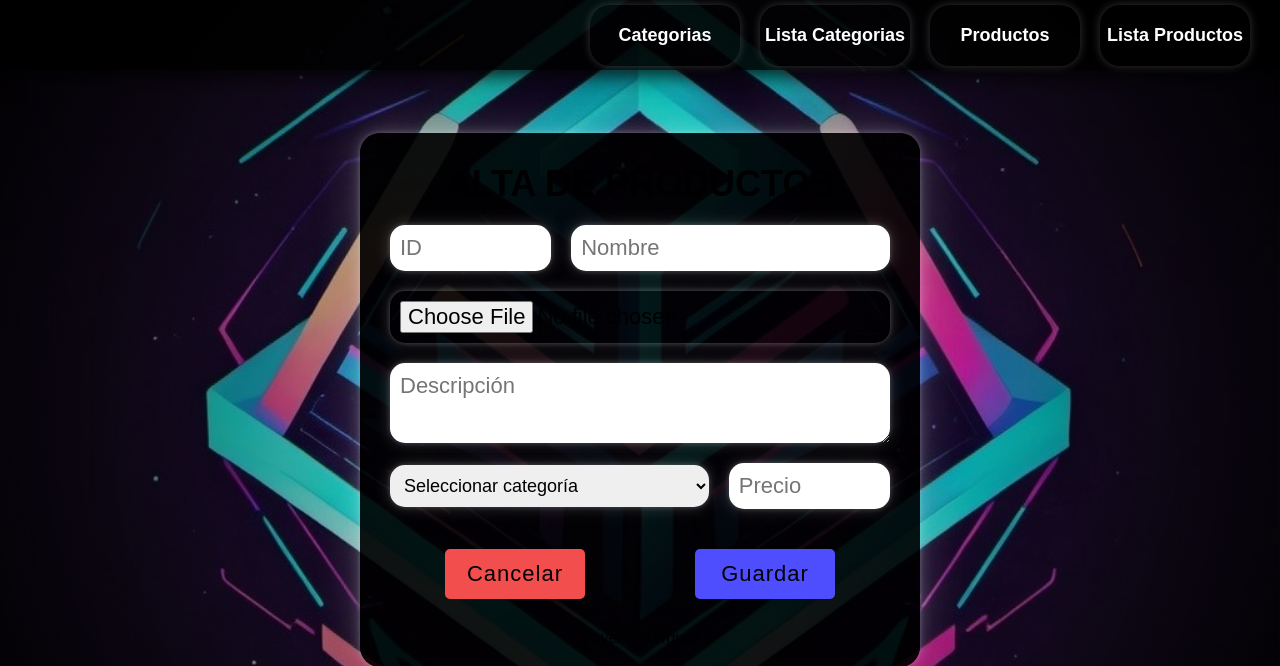
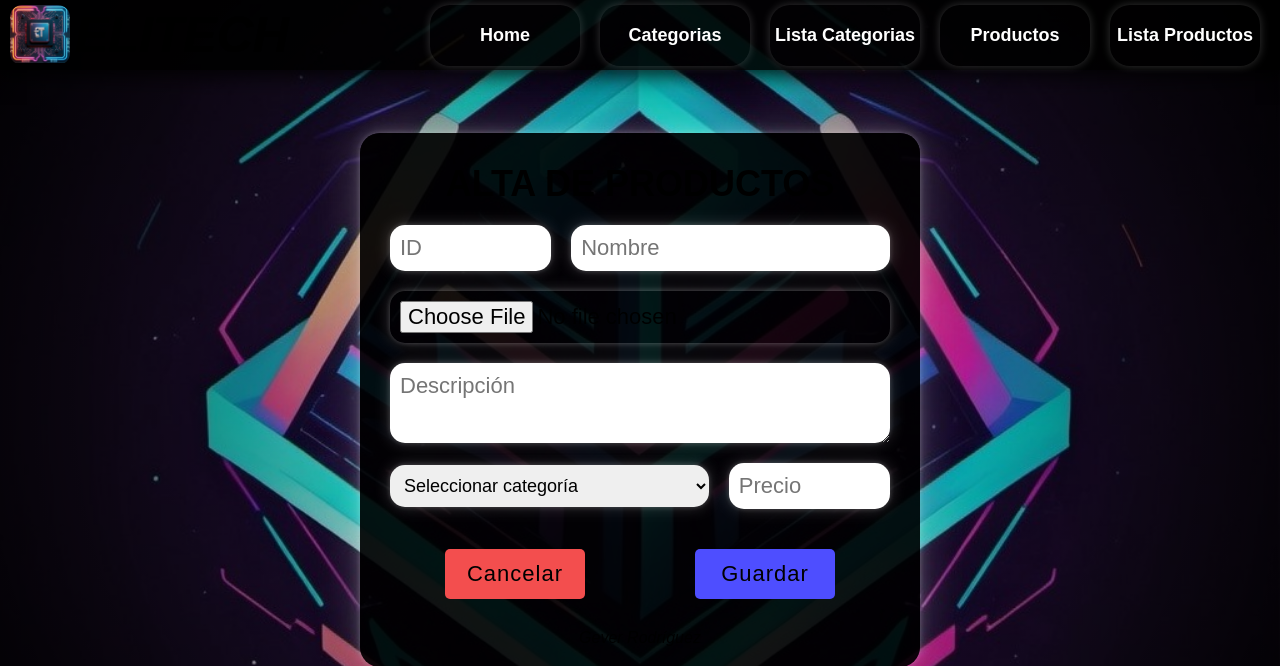
Before and after one commit to Draekk/ipp-programacion-web, a PHP site: page /backend/load_categorias.php in a window 1280 px wide. Shown: the top 666 px of the page. Run offline with PHP 8.4, Linux system fonts and the light colour scheme; the visitor is signed in with stand-in values (Sample User, id 1); data that the repository does not hold is empty.

Commit message:
added header logo and home button

```diff
--- a/assets/css/estilos.css
+++ b/assets/css/estilos.css
@@ -38,7 +38,7 @@
 /* Nav Bar */
 header {
   height: 7rem;
-  padding: 0 2rem;
+  padding: 0 1rem;
   background-color: var(--dark-shadow);
   box-shadow: 0 0 2rem 0.5rem var(--dark-shadow);
   width: 100vw;
@@ -50,8 +50,21 @@
   height: inherit;
 }
 
+#nav-bar picture {
+  height: 100%;
+  width: 6rem;
+  overflow: hidden;
+  border-radius: 1.2rem;
+}
+
+#nav-bar picture img {
+  width: 100%;
+}
+
 #nav-bar h1 {
-  font-size: 3.6rem;
+  margin-left: 0.5rem;
+  font-size: 5rem;
+  font-style: italic;
   cursor: pointer;
 }
 
--- a/backend/views/productos.html
+++ b/backend/views/productos.html
@@ -12,8 +12,14 @@
   <body class="dp-flex ai-c jc-c">
     <header>
       <nav id="nav-bar" class="dp-flex ai-c jc-sb">
-        <h1 onclick="window.location.href = '/index.php';">ELITECH</h1>
+        <div class="logo dp-flex ai-c">
+          <picture>
+            <img src="/assets/img/logo.jpg" alt="elitech-logo" />
+          </picture>
+          <h1 onclick="window.location.href = '/index.php';">ELITECH</h1>
+        </div>
         <ul class="dp-flex">
+          <li><a href="/index.php">Home</a></li>
           <li><a href="/backend/views/categorias.html">Categorias</a></li>
           <li><a href="/backend/categorias.php">Lista Categorias</a></li>
           <li>
```
Also changed, not shown: backend/views/categorias.html (+7 -1 lines), backend/views/lista_categorias.html (+7 -1 lines), backend/views/lista_productos.html (+7 -1 lines), index.php (+3 -89 lines), views/home.html (+32 -0 lines), assets/img/logo.jpg (added), 1 other file.
